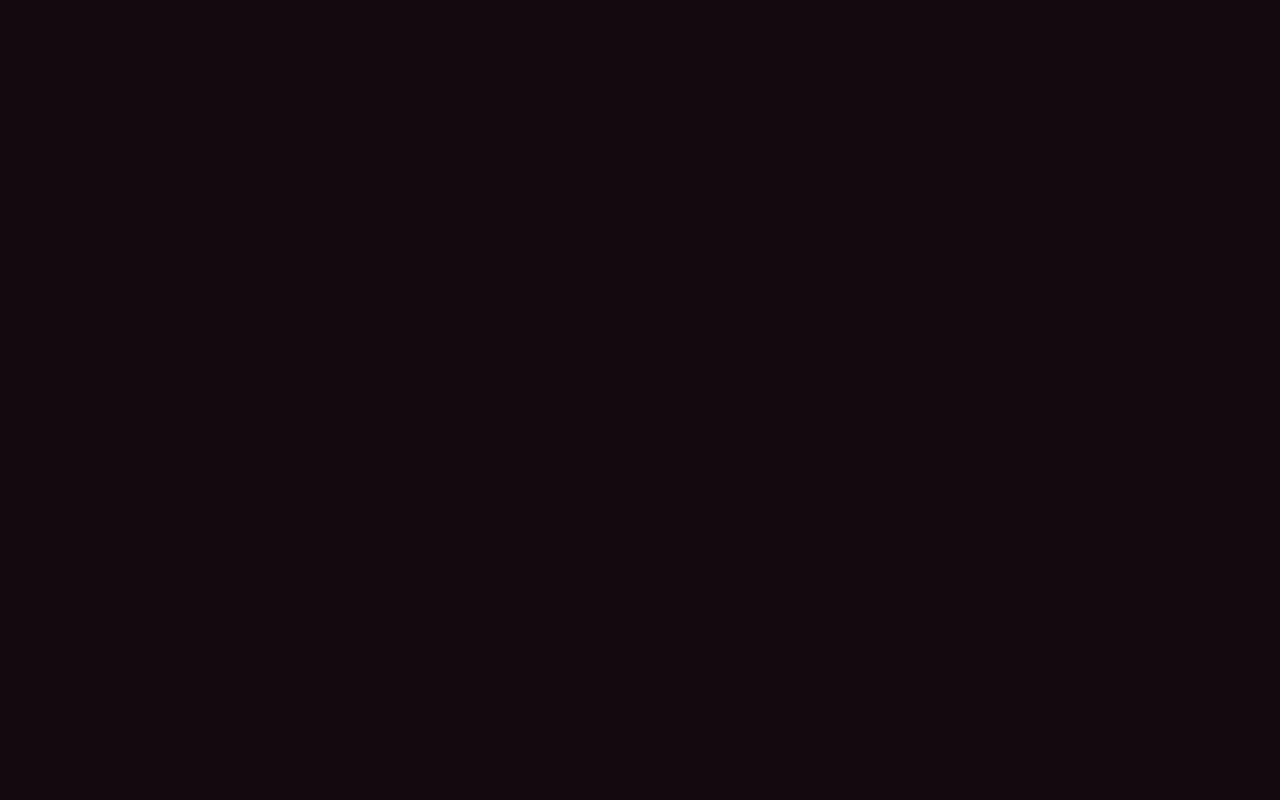
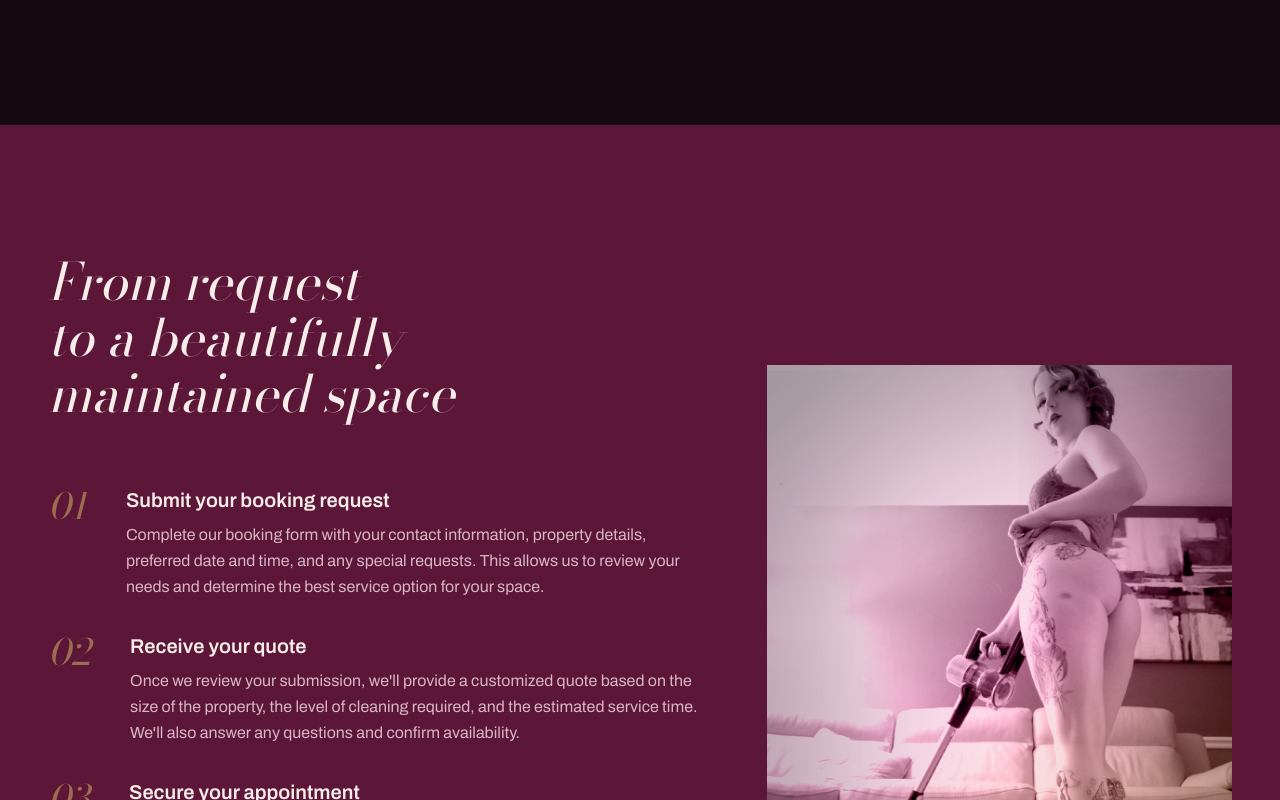
Before and after one commit to VanshajPoonia/velvetclean, a Next.js app: page / in a window 1280 px wide. Shown: the part 3440-4240 px from the top of the page. Before the commit the page ends 3565 px from the top, so only its background shows below. Built offline with nearby package versions, Linux system fonts and the light colour scheme.

Commit message:
feat: booking process section
The real 4-step booking flow (submit request, receive quote, secure
appointment, relax) — the one section where numbered markers are
earned, since the sequence itself carries information.

```diff
--- a/src/app/page.tsx
+++ b/src/app/page.tsx
@@ -1,6 +1,7 @@
 import { Hero } from "@/components/hero";
 import { About } from "@/components/about";
 import { Services } from "@/components/services";
+import { Process } from "@/components/process";
 
 export default function Home() {
   return (
@@ -8,6 +9,7 @@ export default function Home() {
       <Hero />
       <About />
       <Services />
+      <Process />
     </main>
   );
 }
--- /dev/null
+++ b/src/components/process.tsx
@@ -0,0 +1,53 @@
+import { process } from "@/lib/content";
+import { DuotonePhoto } from "./duotone-photo";
+import { Reveal, RevealGroup, RevealItem } from "./reveal";
+
+export function Process() {
+  return (
+    <section id="process" className="relative overflow-hidden bg-field-2 py-24 sm:py-32">
+      <div className="mx-auto max-w-7xl px-6 sm:px-10 lg:px-12">
+        <div className="grid gap-16 lg:grid-cols-12 lg:gap-12">
+          <div className="lg:col-span-7">
+            <Reveal>
+              <h2 className="max-w-lg text-balance font-display text-[clamp(2rem,4vw,3.25rem)] italic leading-[1.1] text-ink">
+                From request to a beautifully maintained space
+              </h2>
+            </Reveal>
+
+            <RevealGroup className="mt-16 flex flex-col">
+              {process.map((step) => (
+                <RevealItem key={step.step}>
+                  <div className="flex gap-6 border-t border-gold/15 py-8 first:border-t-0 first:pt-0 sm:gap-10">
+                    <span className="font-display text-4xl italic text-gold/70">
+                      {step.step}
+                    </span>
+                    <div>
+                      <h3 className="text-xl font-semibold text-ink">
+                        {step.title}
+                      </h3>
+                      <p className="mt-2 max-w-xl text-pretty leading-relaxed text-ink-muted">
+                        {step.body}
+                      </p>
+                    </div>
+                  </div>
+                </RevealItem>
+              ))}
+            </RevealGroup>
+          </div>
+
+          <div className="lg:col-span-5 lg:pt-24">
+            <Reveal className="lg:sticky lg:top-28">
+              <DuotonePhoto
+                src="/photos/process-vacuum.jpg"
+                alt="A Velvet Cleaning team member vacuuming a living room"
+                warm
+                sizes="(min-width: 1024px) 38vw, 90vw"
+                className="aspect-[3/4] w-full"
+              />
+            </Reveal>
+          </div>
+        </div>
+      </div>
+    </section>
+  );
+}
```
